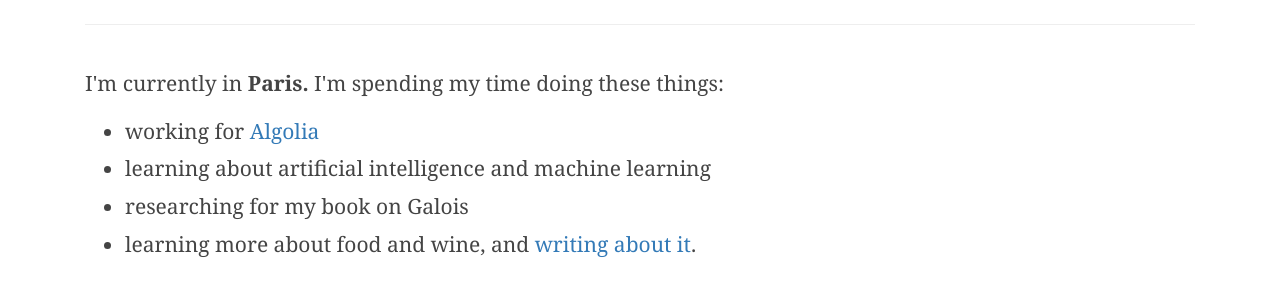
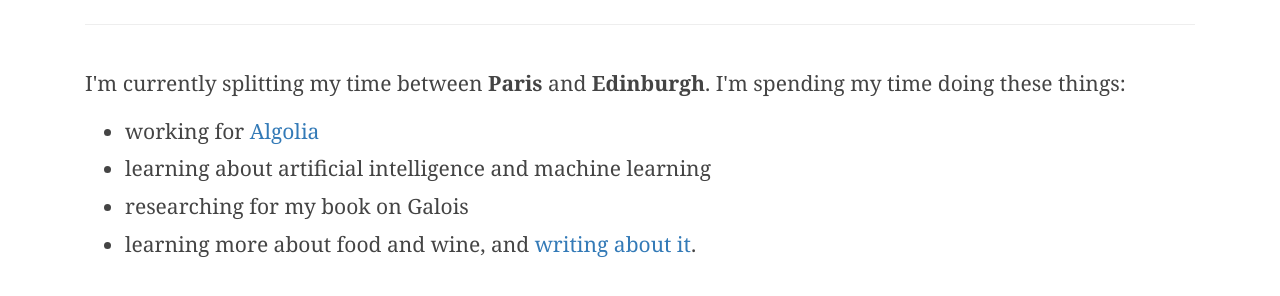
Before and after one commit to jamierumbelow/jamierumbelow.github.io, a plain HTML site: page now.html in a window 1280 px wide. Shown: the part 204-500 px from the top of the page. Drawn offline with nearby package versions, Linux system fonts and the light colour scheme; a web font is replaced by a local one.

Commit message:
Update now.html

```diff
--- a/now.html
+++ b/now.html
@@ -14,7 +14,7 @@
 			<h2><a href="/">&larr; back to homepage</a></h2>
 		</div>
 		<div class="col-md-12">
-			<p>I'm currently in <strong>Paris.</strong> I'm spending my time doing these things:</p>
+			<p>I'm currently splitting my time between <strong>Paris</strong> and <strong>Edinburgh</strong>. I'm spending my time doing these things:</p>
 			<ul>
 				<li>working for <a href="https://algolia.com" target="_blank">Algolia</a></li>
 				<li>learning about artificial intelligence and machine learning</li>
```
